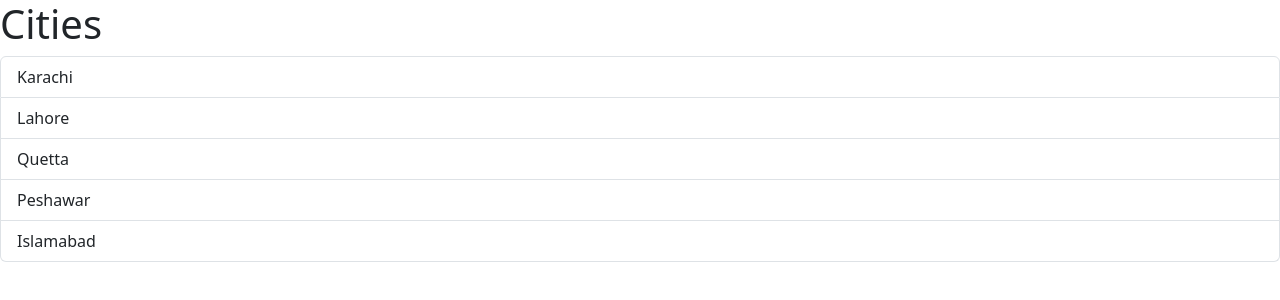
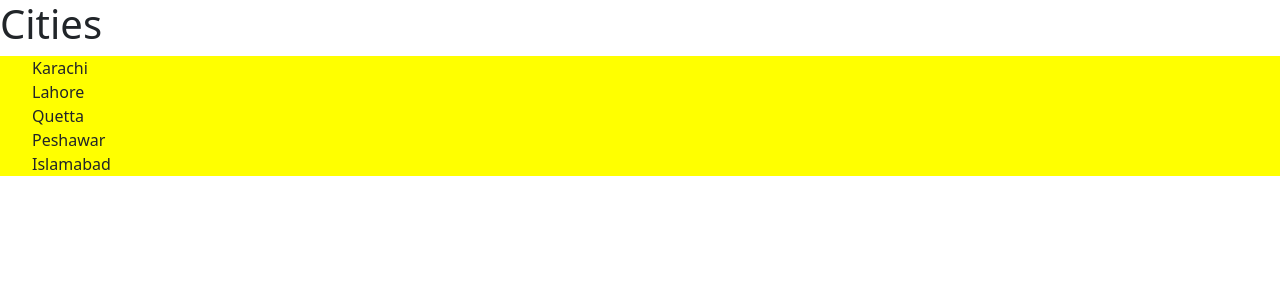
Before and after one commit to Kuldeep120/video_game_site, a React (Vite) app: page / in a window 1280 px wide. Shown: the top 300 px of the page. Built offline with nearby package versions, Linux system fonts and the light colour scheme; the HTML template or start-up script is replaced by a standard one.

Commit message:
Implemented module css.

```diff
--- a/src/App.css
+++ b/src/App.css
@@ -0,0 +1,3 @@
+.list-group{
+    background: red;
+}
--- a/src/App.tsx
+++ b/src/App.tsx
@@ -1,5 +1,6 @@
 import { useState } from "react";
 import Alert from "./components/Alert";
+import "./App.css"
 // import Button from "./components/Button";
 import ListGroup from "./components/ListGroup";
 
--- a/src/components/ListGroup/ListGroup.css
+++ /dev/null
@@ -1,3 +0,0 @@
-.list-group {
-    list-style: none;
-}
--- /dev/null
+++ b/src/components/ListGroup/ListGroup.module.css
@@ -0,0 +1,7 @@
+.listGroup {
+    list-style: none;
+}
+
+.container {
+    background: yellow;
+}
--- a/src/components/ListGroup/ListGroup.tsx
+++ b/src/components/ListGroup/ListGroup.tsx
@@ -1,5 +1,6 @@
 import { useState } from "react";
-import "./ListGroup.css"
+import styles from "./ListGroup.module.css"
+
 interface Props {
   items: string[];
   heading: string;
@@ -12,7 +13,7 @@
     <>
       <h1>{heading}</h1>
       {items.length === 0 && <p>No item fournd</p>}
-      <ul className="list-group">
+      <ul className={[styles.listGroup,styles.container].join(' ')}>
         {items.map((item, index) => (
           <li
             className={
```
